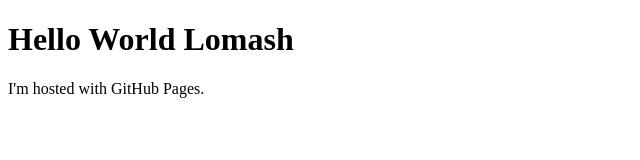
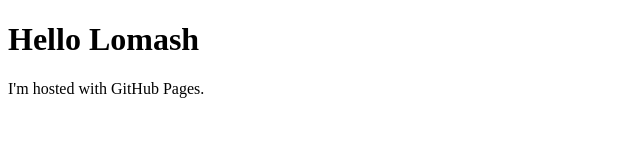
Before and after one commit to lomashg/lomashg.github.io, a plain HTML site: page mypages/index.html in a window 1280 px wide. Shown: the whole page, without its empty margins (0-640 px from the left). Drawn offline with Linux system fonts and the light colour scheme.

Commit message:
commit chnages

```diff
--- a/mypages/index.html
+++ b/mypages/index.html
@@ -1,7 +1,7 @@
 <!DOCTYPE html>
 <html>
 <body>
-<h1>Hello World Lomash</h1>
+<h1>Hello Lomash</h1>
 <p>I'm hosted with GitHub Pages.</p>
 </body>
 </html>
```
